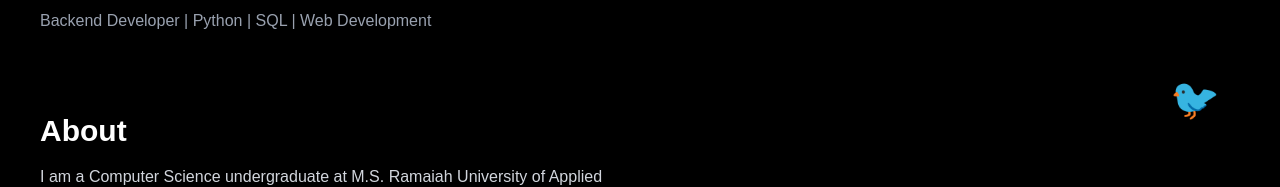
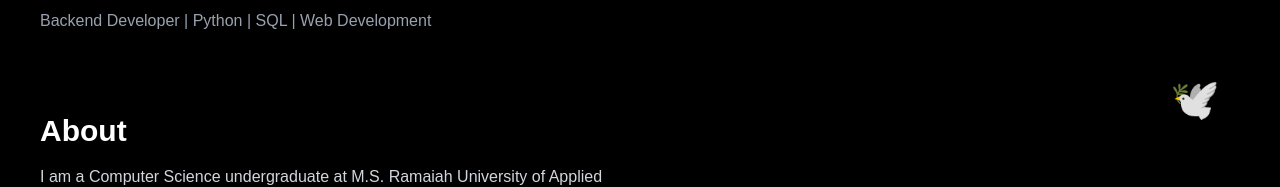
Before and after one commit to nishanthjavahar/portfolio, a Next.js app: page / in a window 1280 px wide. Shown: the part 131-318 px from the top of the page. Built offline with nearby package versions, Linux system fonts and the light colour scheme.

Commit message:
added flying bird

```diff
--- a/app/page.tsx
+++ b/app/page.tsx
@@ -106,7 +106,7 @@ function FlyingBird() {
       }}
       onClick={() => setFly(true)}
     >
-      🐦
+      🕊️
     </div>
   );
 }
```
